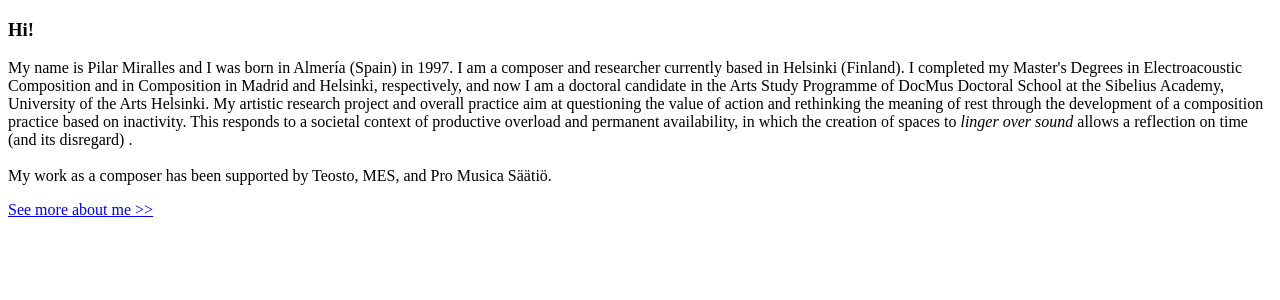
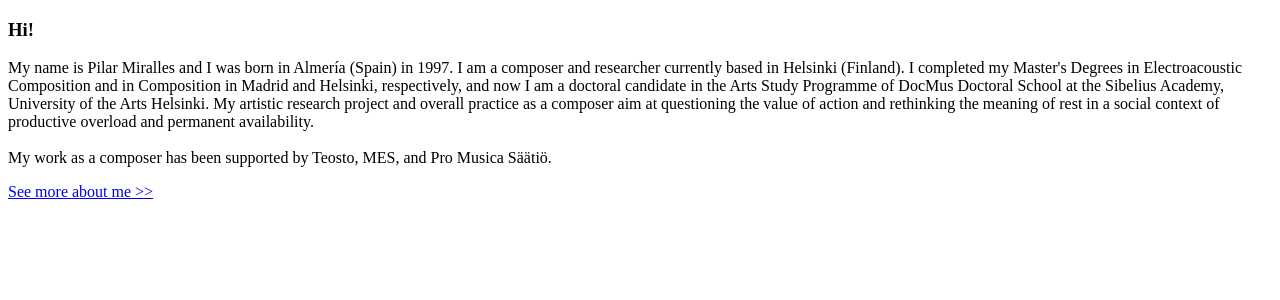
Before and after one commit to Kyokatarz/pilar-website-nextjs, a Next.js app: page /HomePage/sections/ShortAbout/ShortAbout in a window 1280 px wide. Shown: the top 300 px of the page. Built offline with nearby package versions, Linux system fonts and the light colour scheme.

Commit message:
Minor correction

```diff
--- a/src/pages/HomePage/sections/ShortAbout/ShortAbout.tsx
+++ b/src/pages/HomePage/sections/ShortAbout/ShortAbout.tsx
@@ -16,13 +16,9 @@ const About = () => {
           Composition in Madrid and Helsinki, respectively, and now I am a
           doctoral candidate in the Arts Study Programme of DocMus Doctoral
           School at the Sibelius Academy, University of the Arts Helsinki. My
-          artistic research project and overall practice aim at questioning the
-          value of action and rethinking the meaning of rest through the
-          development of a composition practice based on inactivity. This
-          responds to a societal context of productive overload and permanent
-          availability, in which the creation of spaces to{" "}
-          <em>linger over sound</em> allows a reflection on time (and its
-          disregard) .
+          artistic research project and overall practice as a composer aim at
+          questioning the value of action and rethinking the meaning of rest in
+          a social context of productive overload and permanent availability.
           <br />
           <br />
           My work as a composer has been supported by Teosto, MES, and Pro
```
Also changed, not shown: src/pages/AboutMePage/AboutMePage.tsx (+5 -5 lines).
